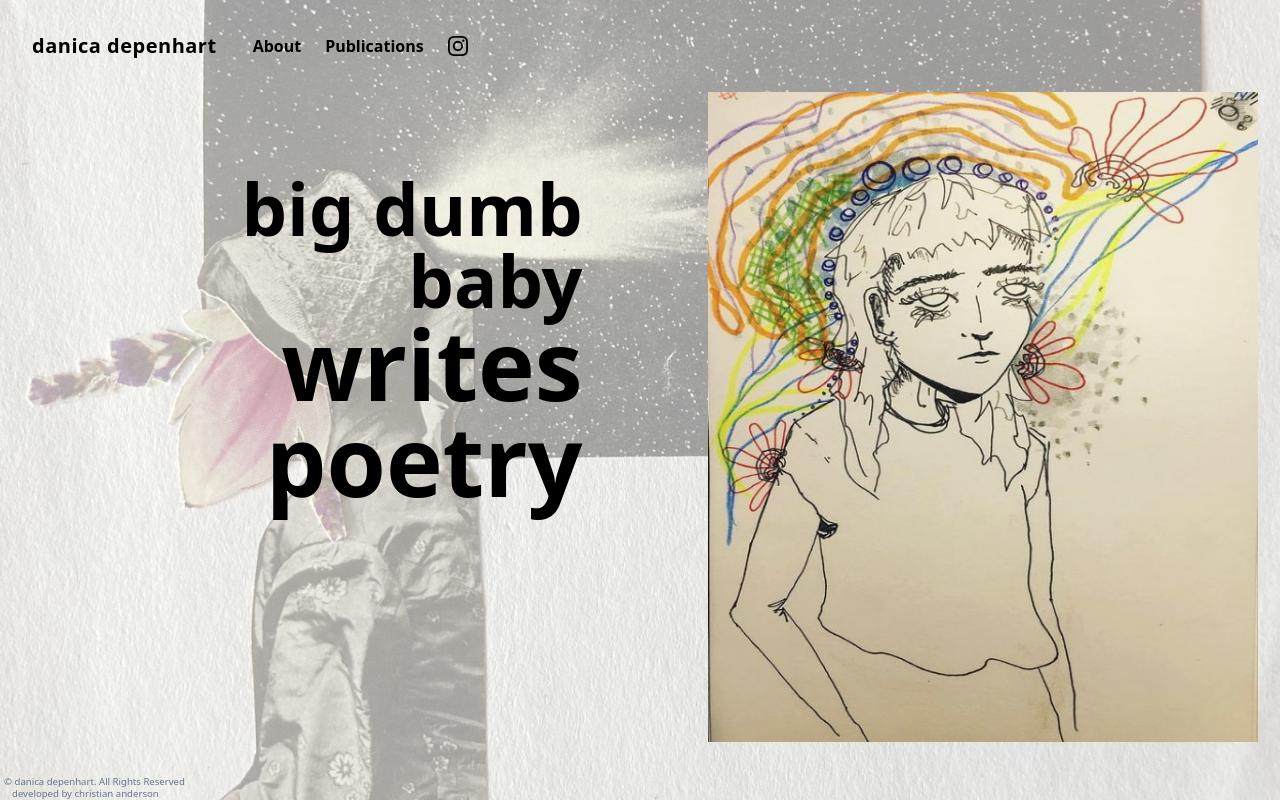
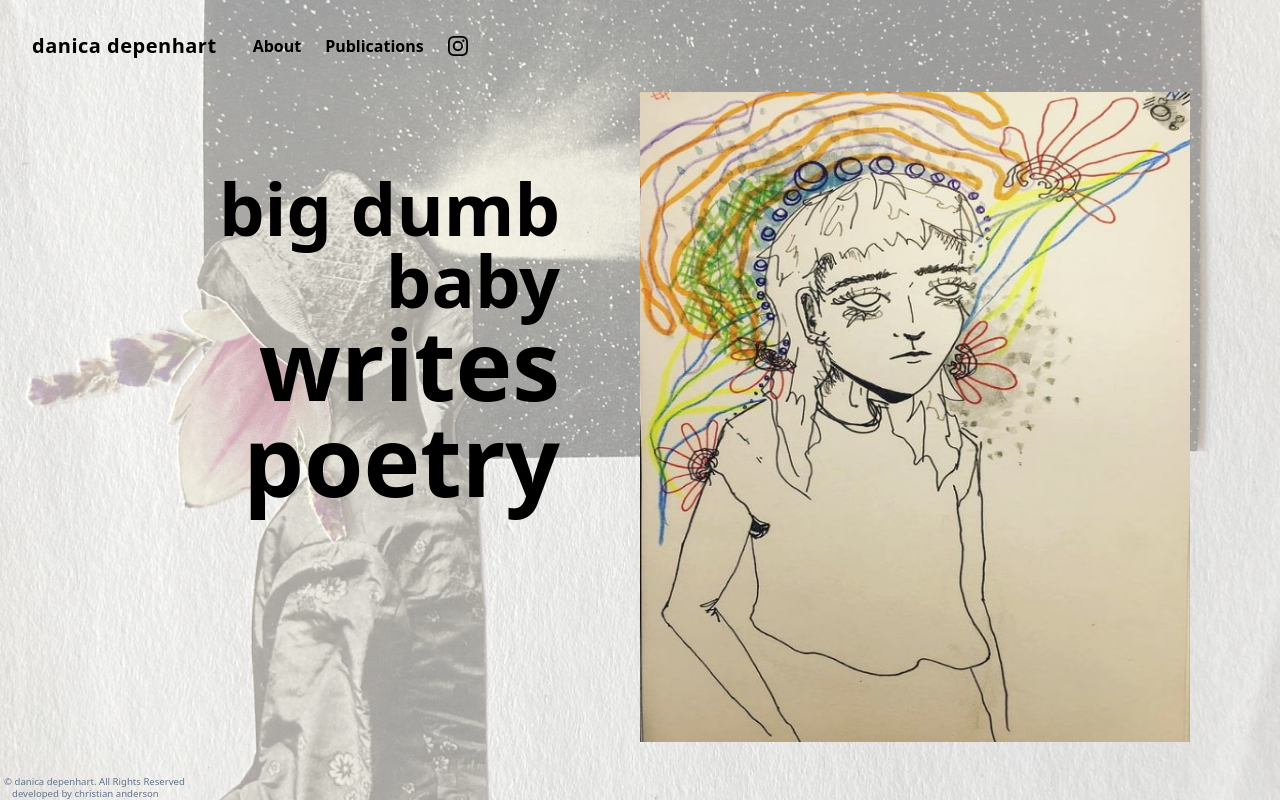
Before and after one commit to somecallmehans/danica-depenhart-web, a Next.js app in the folder danica-depenhart-web/: page / in a window 1280 px wide. Built offline with nearby package versions, Linux system fonts and the light colour scheme.

Commit message:
Updated home page style

```diff
--- a/danica-depenhart-web/pages/index.js
+++ b/danica-depenhart-web/pages/index.js
@@ -11,16 +11,16 @@ export default function Home() {
         <link rel="icon" href="/favicon.ico" />
       </Head>
       <Layout>
-        <div className="flex flex-row justify-center items-start overflow-hidden">
-          <div className="w-full md:w-1/2 mx-auto text-center md:text-left lg:p-20">
-            <h1 className="text-right text-7xl font-bold content-end">
+        <div className="flex flex-row overflow-hidden">
+          <div className="w-full md:w-1/2 md:text-left lg:p-20">
+            <h1 className="w-full text-right text-7xl font-bold content-end">
               big dumb baby
             </h1>
-            <h1 className="text-right text-8xl font-bold content-end">
+            <h1 className="w-full text-right text-8xl font-bold content-end">
               writes poetry
             </h1>
           </div>
-          <div className="mx-auto">
+          <div className="">
             <Image src={bdb} alt="Danica Pic" width={550} height={650} />
           </div>
         </div>
--- a/danica-depenhart-web/styles/tailwind.css
+++ b/danica-depenhart-web/styles/tailwind.css
@@ -18,4 +18,9 @@
     height: 100vh;
     justify-content: space-between;
   }
+
+  .about-background {
+    min-height: 100%;
+    box-shadow: inset 100em 100em rgba(255, 255, 255, 0.5);
+  }
 }
```
